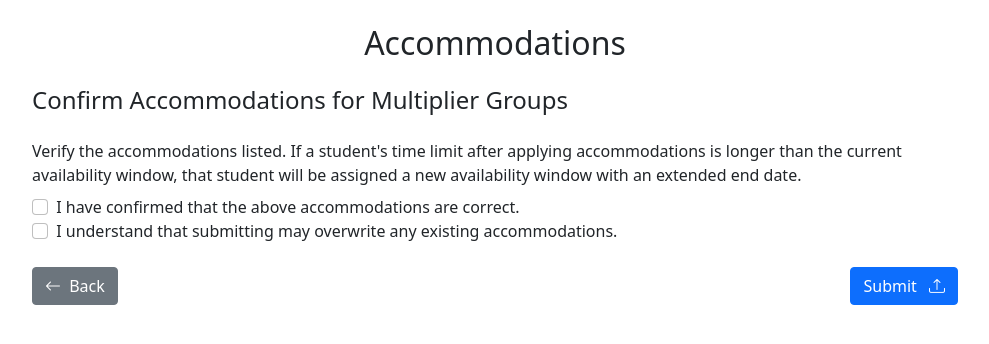
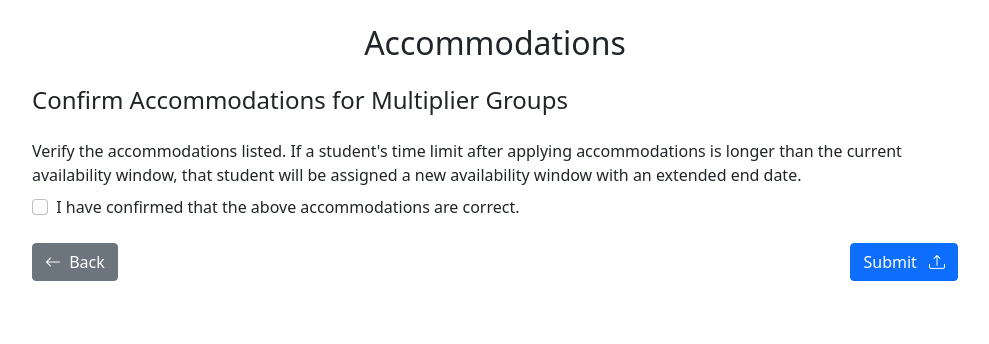
Before and after one commit to UBC-LFS/Canvas-Flexible-Assessment, a Django app: template flexible_assessment/accommodations/templates/accommodations/accommodations_confirm.html in a window 1280 px wide. Shown: the top 344 px of the page, without its empty margins (145-1134 px from the left). Run offline with Django 4.2, Linux system fonts and the light colour scheme; the template is opened without the code that fills it, so the values that code supplies are empty; parts of the project's set-up code (start-up, migrations or seed data) failed here and were passed over; some libraries are stand-ins or nearby versions.

```diff
--- a/flexible_assessment/accommodations/templates/accommodations/accommodations_confirm.html
+++ b/flexible_assessment/accommodations/templates/accommodations/accommodations_confirm.html
@@ -239,17 +239,6 @@
                                 I have confirmed that the above accommodations are correct.
                             </label>
                         </div>
-                        <div>
-                            <input class="form-check-input mt-1"
-                                   type="checkbox"
-                                   id="confirmed-overwrite"
-                                   name="confirmed-overwrite"
-                                   value="confirmed-overwrite"
-                                   required>
-                            <label class="form-check-label ms-1" for="confirmed-overwrite">
-                                I understand that submitting may overwrite any existing accommodations.
-                            </label>
-                        </div>
                     </div>
                     <!-- Buttons -->
                     <div class="mt-4 d-flex justify-content-between py-0 my-0">
--- a/flexible_assessment/accommodations/views.py
+++ b/flexible_assessment/accommodations/views.py
@@ -309,7 +309,7 @@ class AccommodationsConfirm(views.AccommodationsListView):
         context["course"] = Course.objects.get(pk=self.kwargs["course_id"])
 
         # hide the "Existing Accommodations" table for now and override by default - may bring this back later
-        context["include_existing_acommodations"] = False
+        context["include_existing_acommodations"] = True
         return context
 
     def get(self, request, *args, **kwargs):
```
